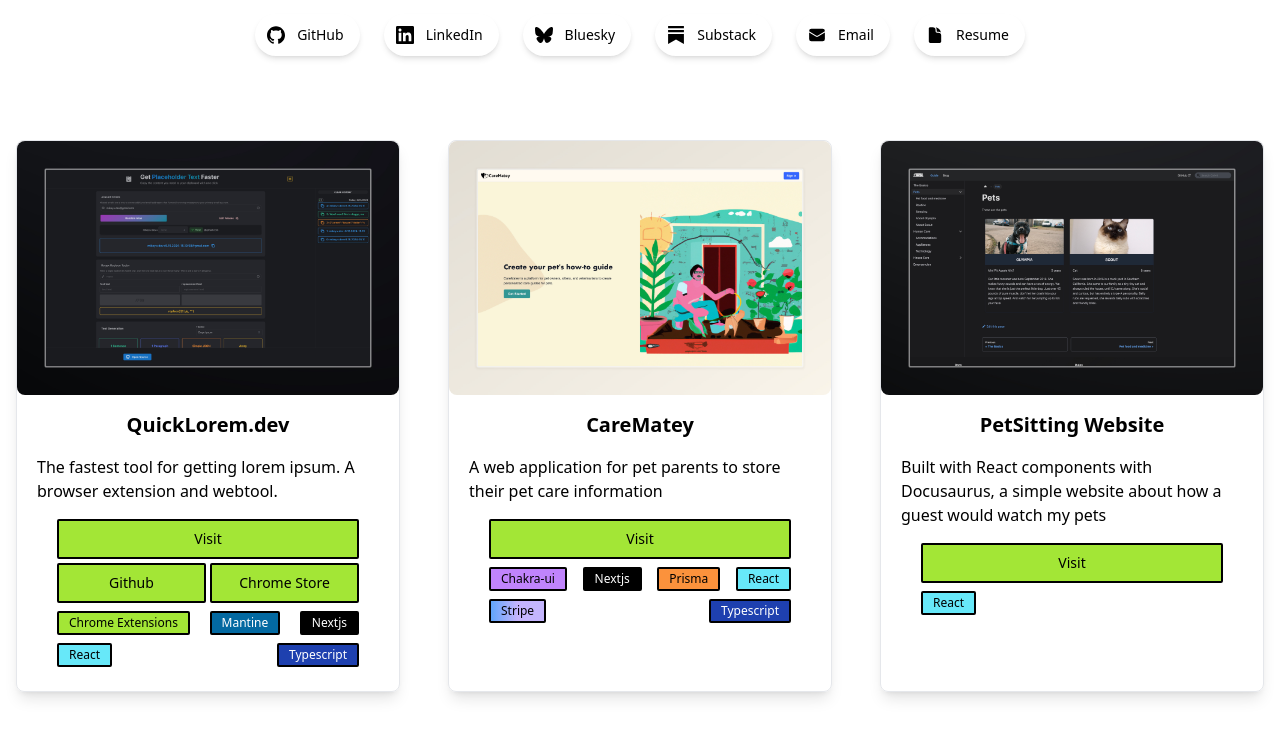
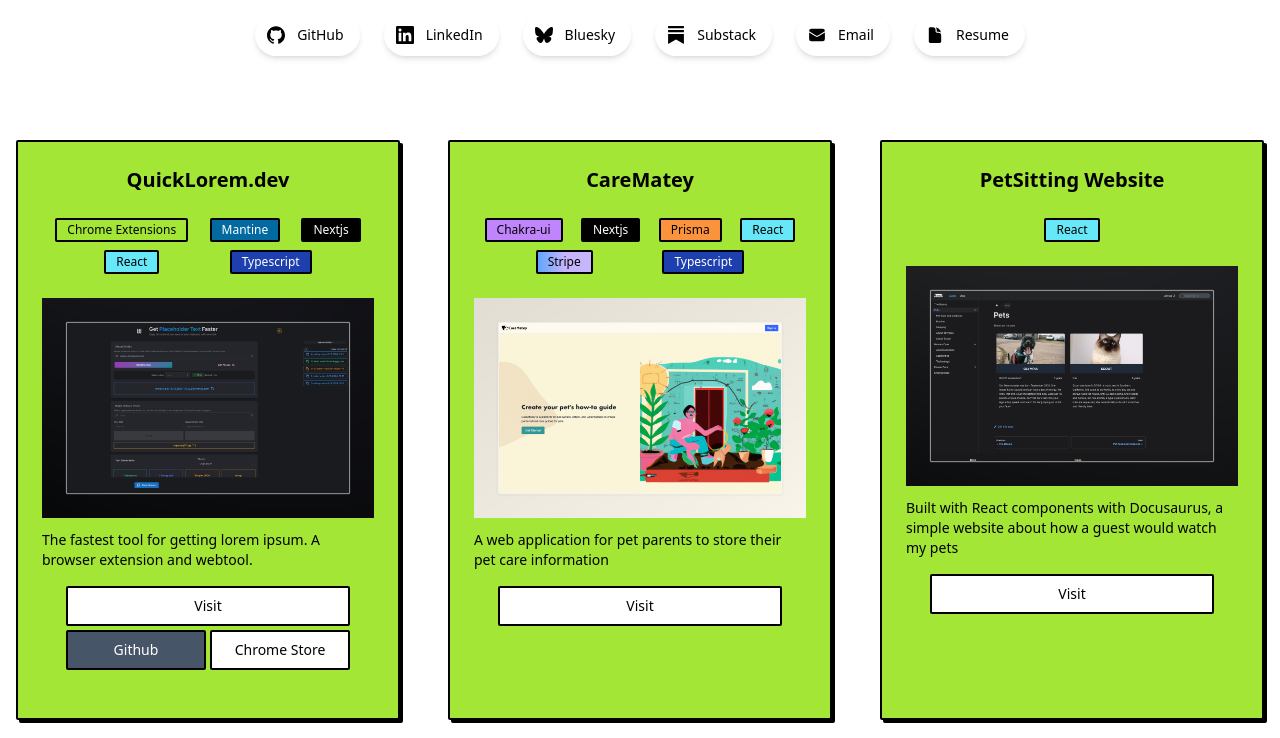
Before and after one commit to mikikiv/mikikiv, a Next.js app: page / in a window 1280 px wide. Shown: the part 380-1118 px from the top of the page. Built offline with nearby package versions, Linux system fonts and the light colour scheme.

Commit message:
make link buttons great

```diff
--- a/libs/components/Button.tsx
+++ b/libs/components/Button.tsx
@@ -15,11 +15,11 @@
         neutral:
           "bg-bw text-text border-2 border-border shadow-shadow hover:translate-x-boxShadowX hover:translate-y-boxShadowY hover:shadow-none",
         reverse:
-          "border-2 border-border hover:translate-x-reverseBoxShadowX hover:translate-y-reverseBoxShadowY hover:shadow-shadow",
+          "border-2 border-border hover:translate-x-reverseBoxShadowX hover:translate-y-reverseBoxShadowY hover:shadow-shadow active:translate-x-boxShadowX active:translate-y-boxShadowY active:shadow-none",
       },
       colors: {
-        default: "text-mtext bg-main",
-        github: "bg-gray-300 text-mtext ",
+        default: "bg-bw text-text",
+        github: "bg-slate-600 text-white ",
       },
       size: {
         default: "h-10 px-4 py-2",
@@ -44,7 +44,7 @@
   ({ className, variant, colors, size, ...props }, ref) => {
     return (
       <button
-        className={cn(buttonVariants({ variant, colors, size, className }))}
+        className={cn(buttonVariants({ colors, variant, size, className }))}
         ref={ref}
         {...props}
       />
--- /dev/null
+++ b/libs/components/Card.tsx
@@ -0,0 +1,90 @@
+import * as React from "react";
+
+import { cn } from "@/lib/utils";
+
+const Card = React.forwardRef<
+  HTMLDivElement,
+  React.HTMLAttributes<HTMLDivElement>
+>(({ className, ...props }, ref) => (
+  <div
+    ref={ref}
+    className={cn(
+      "rounded-base border-2 border-border bg-main text-mtext shadow-shadow",
+      className,
+    )}
+    {...props}
+  />
+));
+Card.displayName = "Card";
+
+const CardHeader = React.forwardRef<
+  HTMLDivElement,
+  React.HTMLAttributes<HTMLDivElement>
+>(({ className, ...props }, ref) => (
+  <div
+    ref={ref}
+    className={cn("flex flex-col space-y-1.5 p-6", className)}
+    {...props}
+  />
+));
+CardHeader.displayName = "CardHeader";
+
+const CardTitle = React.forwardRef<
+  HTMLParagraphElement,
+  React.HTMLAttributes<HTMLHeadingElement>
+>(({ className, ...props }, ref) => (
+  <div
+    ref={ref}
+    className={cn(
+      "font-heading text-xl leading-none tracking-tight",
+      className,
+    )}
+    {...props}
+  />
+));
+CardTitle.displayName = "CardTitle";
+
+const CardDescription = React.forwardRef<
+  HTMLParagraphElement,
+  React.HTMLAttributes<HTMLParagraphElement>
+>(({ className, ...props }, ref) => (
+  <div
+    ref={ref}
+    className={cn("!mt-3 font-base text-mtext text-sm", className)}
+    {...props}
+  />
+));
+CardDescription.displayName = "CardDescription";
+
+const CardContent = React.forwardRef<
+  HTMLDivElement,
+  React.HTMLAttributes<HTMLDivElement>
+>(({ className, ...props }, ref) => (
+  <div
+    ref={ref}
+    className={cn("p-6 pt-0", className)}
+    {...props}
+  />
+));
+CardContent.displayName = "CardContent";
+
+const CardFooter = React.forwardRef<
+  HTMLDivElement,
+  React.HTMLAttributes<HTMLDivElement>
+>(({ className, ...props }, ref) => (
+  <div
+    ref={ref}
+    className={cn("flex items-center p-6 pt-0", className)}
+    {...props}
+  />
+));
+CardFooter.displayName = "CardFooter";
+
+export {
+  Card,
+  CardHeader,
+  CardFooter,
+  CardTitle,
+  CardDescription,
+  CardContent,
+};
--- a/libs/components/SiteCard.tsx
+++ b/libs/components/SiteCard.tsx
@@ -1,6 +1,13 @@
 import Image from "next/image";
 import type { Website } from "../data/websites";
 import { Button } from "./Button";
+import {
+  Card,
+  CardContent,
+  CardDescription,
+  CardFooter,
+  CardHeader,
+} from "./Card";
 import { Badge } from "./LanguageTag";
 
 export const SiteCard = ({
@@ -14,24 +21,33 @@
   ...rest
 }: Website) => {
   return (
-    <article
-      className="justify-space-between h-full rounded-lg border-[0.1px] border-secondary-300 border-solid bg-gradient-to-br from-primary-100 to-accent-50 text-primary-950 shadow-lg duration-700 ease-in hover:border-accent-600"
-      {...rest}
+    <Card className="h-full">
+      <CardHeader className=" text-center font-semibold text-secondary-900 text-xl">
+        {name}
+      </CardHeader>
+      <div className="mx-6 mb-6 flex flex-wrap justify-evenly gap-2">
+        {lang?.sort().map(language => {
+          return (
+            <Badge
+              key={language}
+              variant={language}
             >
+              {language}
+            </Badge>
+          );
+        })}
+      </div>
+      <CardContent>
         {img && (
           <Image
-          className="rounded-lg"
             alt={name}
             src={img}
             width={800}
             height={800}
           />
         )}
-      <h3 className="my-4 text-center font-semibold text-secondary-900 text-xl">
-        {name}
-      </h3>
-      <p className="mx-5 mb-4 text-pretty">{desc}</p>
-      <div className="m-2 mx-10 flex flex-wrap gap-1 rounded-lg">
+        <CardDescription className="mb-4 text-pretty">{desc}</CardDescription>
+        <CardFooter className="flex flex-wrap gap-1">
           {links
             ?.filter(link => link.disabled !== true)
             .map((link, index) => {
@@ -45,28 +61,16 @@
                 >
                   <Button
                     variant={"reverse"}
-                  color={link.label.match(/Github/i) ? "github" : "default"}
-                  className="btn w-full content-center"
+                    colors={link.label.match(/Github/i) ? "github" : "default"}
+                    className="w-full content-center"
                   >
                     {link.label}
                   </Button>
                 </a>
               );
             })}
-      </div>
-
-      <div className="mx-10 mb-6 flex flex-wrap justify-between gap-2">
-        {lang?.sort().map(language => {
-          return (
-            <Badge
-              key={language}
-              variant={language}
-            >
-              {language}
-            </Badge>
-          );
-        })}
-      </div>
-    </article>
+        </CardFooter>
+      </CardContent>
+    </Card>
   );
 };
```
Lines whose indentation alone changed are shown as unchanged.
